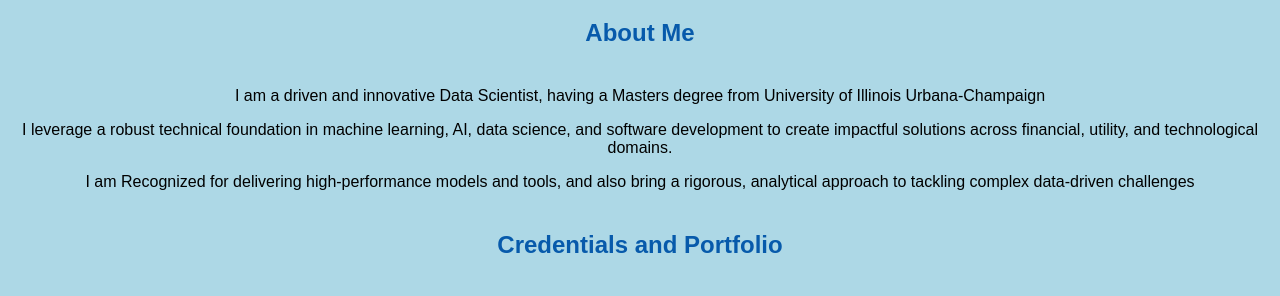
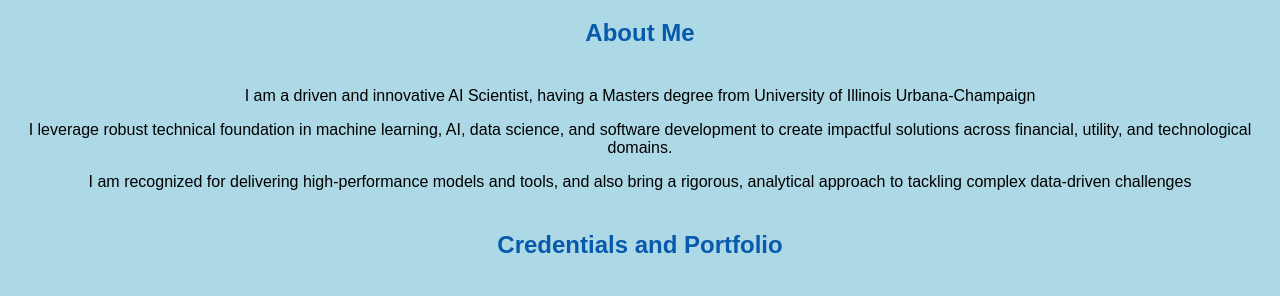
Before and after one commit to Apoorva-Udupa/Apoorva-Udupa.github.io, a plain HTML site: page index.html in a window 1280 px wide. Shown: the part 492-788 px from the top of the page. Drawn offline with Linux system fonts and the light colour scheme.

Commit message:
Update index.html_Ver3

```diff
--- a/index.html
+++ b/index.html
@@ -18,9 +18,9 @@
        <img src="images/banner.jpeg" width="75%" alt="banner">
        <h1>Apoorva Udupa's Portal</h1>
        <h2> About Me</h2>
-       <p> I am a driven and innovative Data Scientist, having a Masters degree from University of Illinois Urbana-Champaign </p>
-       <p> I leverage a robust technical foundation in machine learning, AI, data science, and software development to create impactful solutions across financial, utility, and technological domains.</p>
-       <p> I am Recognized for delivering high-performance models and tools, and also bring a rigorous, analytical approach to tackling complex data-driven challenges</p>
+       <p> I am a driven and innovative AI Scientist, having a Masters degree from University of Illinois Urbana-Champaign </p>
+       <p> I leverage robust technical foundation in machine learning, AI, data science, and software development to create impactful solutions across financial, utility, and technological domains.</p>
+       <p> I am recognized for delivering high-performance models and tools, and also bring a rigorous, analytical approach to tackling complex data-driven challenges</p>
        <h2>Credentials and Portfolio</h2>
 
        <p><a href = "resume.html">My Resume</a> | <a href = "https://github.com/Apoorva-Udupa">My GitHub</a></p>
```
